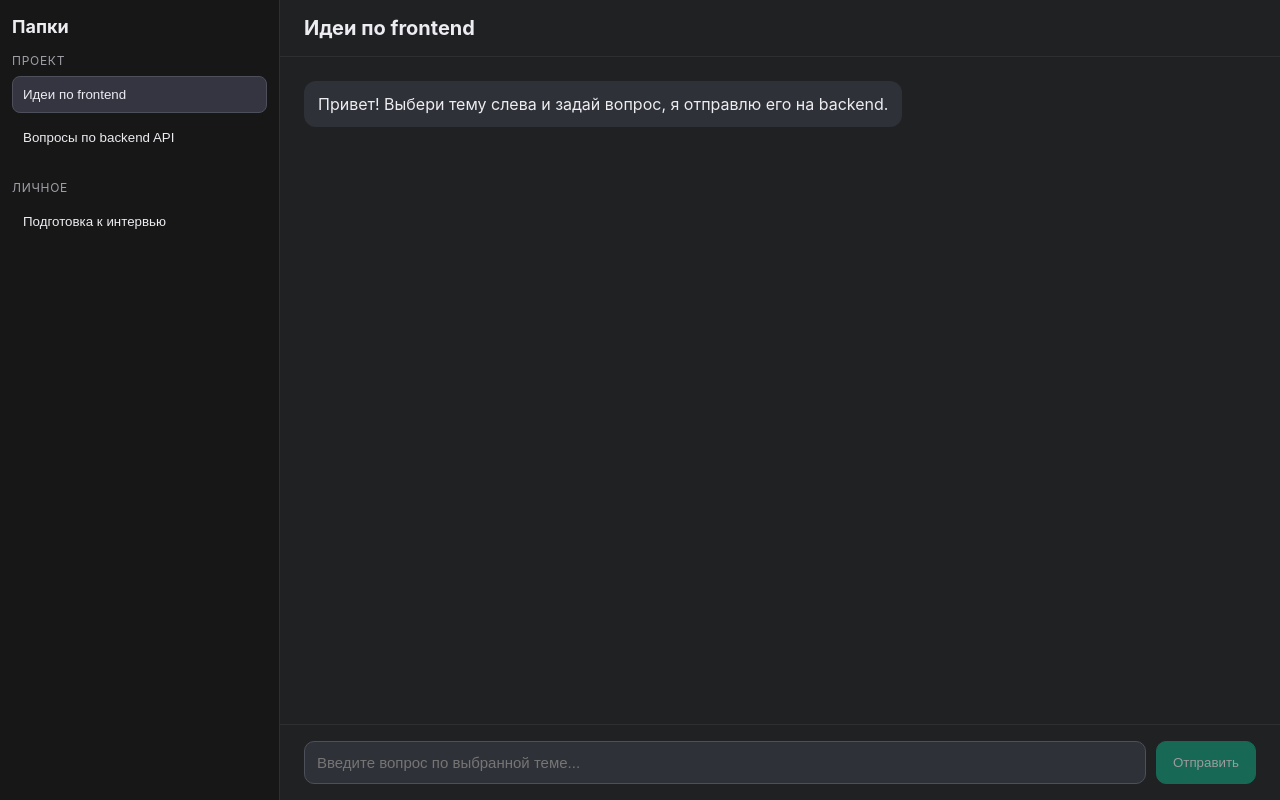
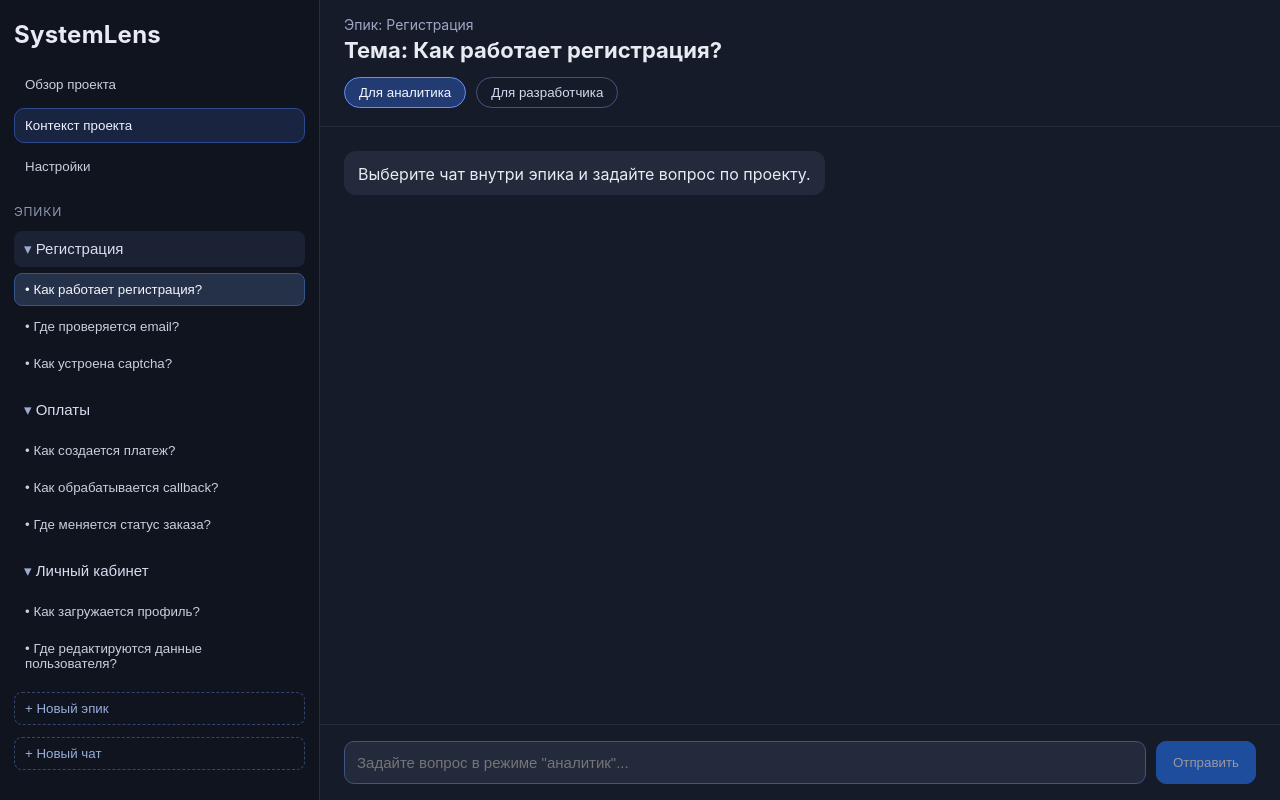
Before and after one commit to SofiyaAndreevna/grot-ai, a React (Vite) app in the folder frontend/: page / in a window 1280 px wide. Built offline with nearby package versions, Linux system fonts and the light colour scheme.

Commit message:
feat: epics, chats, context

```diff
--- a/frontend/src/App.css
+++ b/frontend/src/App.css
@@ -1,68 +1,177 @@
 .layout {
   display: grid;
-  grid-template-columns: 280px 1fr;
+  grid-template-columns: 320px 1fr;
   min-height: 100vh;
-  background: #202123;
-  color: #ececf1;
+  background: #151821;
+  color: #e8ebf2;
 }
 
 .sidebar {
-  border-right: 1px solid #2f2f33;
-  background: #171717;
-  padding: 16px 12px;
+  border-right: 1px solid #262c3b;
+  background: #10141e;
+  padding: 20px 14px;
+  display: flex;
+  flex-direction: column;
+  gap: 18px;
 }
 
-.sidebar-header h1 {
-  margin: 0 0 16px;
-  font-size: 18px;
+.workspace-brand h1 {
+  margin: 0;
+  font-size: 24px;
+  letter-spacing: 0.01em;
 }
 
-.folder-block {
-  margin-bottom: 18px;
+.project-nav {
+  display: flex;
+  flex-direction: column;
+  gap: 6px;
 }
 
-.folder-name {
+.project-link {
+  width: 100%;
+  border: 1px solid transparent;
+  border-radius: 10px;
+  background: transparent;
+  color: #c9cfdd;
+  text-align: left;
+  padding: 9px 10px;
+  cursor: pointer;
+}
+
+.project-link:hover {
+  background: #1b2232;
+}
+
+.project-link.active {
+  border-color: #2d4a91;
+  background: #182440;
+  color: #eff3ff;
+}
+
+.epics-area {
+  display: flex;
+  flex-direction: column;
+  gap: 12px;
+}
+
+.section-label {
+  margin: 2px 0 0;
   font-size: 12px;
-  color: #9f9fa8;
   text-transform: uppercase;
-  letter-spacing: 0.06em;
-  margin: 0 0 8px;
+  letter-spacing: 0.07em;
+  color: #8e99b1;
+}
+
+.epic-block {
+  display: flex;
+  flex-direction: column;
+  gap: 6px;
+}
+
+.epic-title {
+  width: 100%;
+  border: 1px solid transparent;
+  background: transparent;
+  color: #d7deef;
+  border-radius: 8px;
+  text-align: left;
+  padding: 8px 9px;
+  font-size: 15px;
+  cursor: pointer;
+}
+
+.epic-title.active,
+.epic-title:hover {
+  background: #1a2233;
+}
+
+.chevron {
+  color: #9eacd3;
+}
+
+.epic-chats {
+  display: flex;
+  flex-direction: column;
+  gap: 4px;
 }
 
 .chat-link {
   width: 100%;
   text-align: left;
   background: transparent;
-  color: #ececf1;
+  color: #c9cfdd;
   border: 1px solid transparent;
   border-radius: 8px;
-  padding: 10px;
-  margin-bottom: 6px;
+  padding: 8px 10px;
   cursor: pointer;
 }
 
 .chat-link:hover {
-  background: #2a2b32;
+  background: #202a3d;
 }
 
 .chat-link.active {
-  background: #343541;
-  border-color: #4d4f5b;
+  background: #243149;
+  border-color: #35558f;
+  color: #f3f6fd;
+}
+
+.add-action {
+  width: 100%;
+  text-align: left;
+  border: 1px dashed #32466e;
+  border-radius: 8px;
+  background: transparent;
+  color: #98add9;
+  padding: 8px 10px;
+  cursor: pointer;
+}
+
+.add-action:hover {
+  background: #17243d;
 }
 
 .chat-area {
   display: grid;
   grid-template-rows: auto 1fr auto;
+  background: #161b29;
 }
 
 .chat-header {
-  border-bottom: 1px solid #2f2f33;
-  padding: 16px 24px;
+  border-bottom: 1px solid #262c3b;
+  padding: 16px 24px 18px;
 }
 
-.chat-header h2 {
+.chat-meta {
+  margin: 0 0 4px;
+  color: #9ca8c3;
+  font-size: 14px;
+}
+
+.chat-topic {
   margin: 0;
-  font-size: 20px;
+  font-size: 22px;
+}
+
+.mode-switch {
+  margin-top: 14px;
+  display: flex;
+  gap: 10px;
+}
+
+.mode-button {
+  border: 1px solid #40557f;
+  background: transparent;
+  color: #d2dbee;
+  border-radius: 999px;
+  padding: 7px 14px;
+  cursor: pointer;
+}
+
+.mode-button.active {
+  border-color: #6290ff;
+  background: #223c73;
+  color: #f4f7ff;
 }
 
 .messages {
@@ -75,25 +184,46 @@
 
 .message {
   max-width: 80%;
-  padding: 12px 14px;
+  padding: 12px 14px 10px;
   border-radius: 12px;
   line-height: 1.4;
 }
 
+.message p {
+  margin: 0;
+}
+
 .message.user {
   align-self: flex-end;
-  background: #10a37f;
+  background: #2576ff;
   color: #ffffff;
 }
 
 .message.assistant {
   align-self: flex-start;
-  background: #2f3138;
-  color: #ececf1;
+  background: #232a3b;
+  color: #e8ebf2;
+}
+
+.message-sources {
+  margin-top: 10px;
+  border-top: 1px solid #3c4458;
+  padding-top: 8px;
+  font-size: 13px;
+  color: #b8c4de;
+}
+
+.message-sources span {
+  font-weight: 600;
+}
+
+.message-sources ul {
+  margin: 4px 0 0;
+  padding-left: 20px;
 }
 
 .chat-form {
-  border-top: 1px solid #2f2f33;
+  border-top: 1px solid #262c3b;
   padding: 16px 24px;
   display: flex;
   gap: 10px;
@@ -101,17 +231,17 @@
 
 .chat-form input {
   flex: 1;
-  background: #2f3138;
-  border: 1px solid #4d4f5b;
-  color: #ececf1;
+  background: #232a3b;
+  border: 1px solid #40557f;
+  color: #e8ebf2;
   border-radius: 10px;
   padding: 12px;
   font-size: 15px;
 }
 
 .chat-form button {
-  border: 1px solid #10a37f;
-  background: #10a37f;
+  border: 1px solid #2576ff;
+  background: #2576ff;
   color: #ffffff;
   border-radius: 10px;
   padding: 0 16px;
@@ -130,6 +260,10 @@
 
   .sidebar {
     border-right: none;
-    border-bottom: 1px solid #2f2f33;
+    border-bottom: 1px solid #262c3b;
+  }
+
+  .mode-switch {
+    flex-wrap: wrap;
   }
 }
--- a/frontend/src/App.tsx
+++ b/frontend/src/App.tsx
@@ -6,33 +6,82 @@ type ChatMessage = {
   id: string
   role: 'user' | 'assistant'
   text: string
+  sources?: string[]
 }
 
-type ChatTopic = {
+type EpicChat = {
   id: string
-  folder: string
   title: string
 }
 
-const topics: ChatTopic[] = [
-  { id: 'frontend-ideas', folder: 'Проект', title: 'Идеи по frontend' },
-  { id: 'backend-api', folder: 'Проект', title: 'Вопросы по backend API' },
-  { id: 'interview-prep', folder: 'Личное', title: 'Подготовка к интервью' },
+type Epic = {
+  id: string
+  title: string
+  chats: EpicChat[]
+}
+
+type ChatMode = 'analyst' | 'developer'
+
+const projectSections = ['Обзор проекта', 'Контекст проекта', 'Настройки']
+
+const epics: Epic[] = [
+  {
+    id: 'registration',
+    title: 'Регистрация',
+    chats: [
+      { id: 'registration-flow', title: 'Как работает регистрация?' },
+      { id: 'registration-email', title: 'Где проверяется email?' },
+      { id: 'registration-captcha', title: 'Как устроена captcha?' },
+    ],
+  },
+  {
+    id: 'payments',
+    title: 'Оплаты',
+    chats: [
+      { id: 'payments-create', title: 'Как создается платеж?' },
+      { id: 'payments-callback', title: 'Как обрабатывается callback?' },
+      { id: 'payments-status', title: 'Где меняется статус заказа?' },
+    ],
+  },
+  {
+    id: 'profile',
+    title: 'Личный кабинет',
+    chats: [
+      { id: 'profile-load', title: 'Как загружается профиль?' },
+      { id: 'profile-edit', title: 'Где редактируются данные пользователя?' },
+    ],
+  },
 ]
 
-function App() {
-  const [activeTopicId, setActiveTopicId] = useState(topics[0].id)
-  const [input, setInput] = useState('')
-  const [messages, setMessages] = useState<ChatMessage[]>([
-    {
+const defaultAssistantMessage: ChatMessage = {
   id: crypto.randomUUID(),
   role: 'assistant',
-      text: 'Привет! Выбери тему слева и задай вопрос, я отправлю его на backend.',
-    },
-  ])
+  text: 'Выберите чат внутри эпика и задайте вопрос по проекту.',
+}
+
+const allChatIds = epics.flatMap((epic) => epic.chats.map((chat) => chat.id))
+
+const buildInitialMessagesByChat = () =>
+  Object.fromEntries(allChatIds.map((chatId) => [chatId, [defaultAssistantMessage]]))
+
+function App() {
+  const [activeProjectSection, setActiveProjectSection] = useState(projectSections[1])
+  const [activeEpicId, setActiveEpicId] = useState(epics[0].id)
+  const [activeChatId, setActiveChatId] = useState(epics[0].chats[0].id)
+  const [chatMode, setChatMode] = useState<ChatMode>('analyst')
+  const [input, setInput] = useState('')
+  const [messagesByChat, setMessagesByChat] =
+    useState<Record<string, ChatMessage[]>>(buildInitialMessagesByChat)
   const [isLoading, setIsLoading] = useState(false)
 
-  const activeTopic = topics.find((topic) => topic.id === activeTopicId) ?? topics[0]
+  const activeEpic = epics.find((epic) => epic.id === activeEpicId) ?? epics[0]
+  const activeChat = activeEpic.chats.find((chat) => chat.id === activeChatId) ?? activeEpic.chats[0]
+  const activeChatMessages = messagesByChat[activeChat.id] ?? [defaultAssistantMessage]
+
+  const selectEpicAndChat = (epic: Epic, chat?: EpicChat) => {
+    setActiveEpicId(epic.id)
+    setActiveChatId((chat ?? epic.chats[0]).id)
+  }
 
   const handleSubmit = async (event: FormEvent<HTMLFormElement>) => {
     event.preventDefault()
@@ -48,7 +97,10 @@ function App() {
       text: trimmedInput,
     }
 
-    setMessages((prev) => [...prev, userMessage])
+    setMessagesByChat((prev) => ({
+      ...prev,
+      [activeChat.id]: [...(prev[activeChat.id] ?? []), userMessage],
+    }))
     setInput('')
     setIsLoading(true)
 
@@ -60,7 +112,9 @@ function App() {
         },
         body: JSON.stringify({
           message: trimmedInput,
-          topic: activeTopic.title,
+          topic: activeChat.title,
+          epic: activeEpic.title,
+          mode: chatMode,
         }),
       })
 
@@ -68,23 +122,30 @@ function App() {
         throw new Error('Failed to get response from server')
       }
 
-      const data = (await response.json()) as { reply?: string }
+      const data = (await response.json()) as { reply?: string; sources?: string[] }
       const assistantMessage: ChatMessage = {
         id: crypto.randomUUID(),
         role: 'assistant',
         text: data.reply ?? 'Сервер вернул пустой ответ',
+        sources: data.sources,
       }
 
-      setMessages((prev) => [...prev, assistantMessage])
+      setMessagesByChat((prev) => ({
+        ...prev,
+        [activeChat.id]: [...(prev[activeChat.id] ?? []), assistantMessage],
+      }))
     } catch (error) {
-      setMessages((prev) => [
+      setMessagesByChat((prev) => ({
         ...prev,
+        [activeChat.id]: [
+          ...(prev[activeChat.id] ?? []),
           {
             id: crypto.randomUUID(),
             role: 'assistant',
             text: 'Не удалось связаться с backend. Проверь, запущен ли сервер.',
           },
-      ])
+        ],
+      }))
     } finally {
       setIsLoading(false)
     }
@@ -93,50 +154,95 @@ function App() {
   return (
     <main className="layout">
       <aside className="sidebar">
-        <div className="sidebar-header">
-          <h1>Папки</h1>
+        <div className="workspace-brand">
+          <h1>SystemLens</h1>
         </div>
-        <div className="folder-block">
-          <p className="folder-name">Проект</p>
-          {topics
-            .filter((topic) => topic.folder === 'Проект')
-            .map((topic) => (
+
+        <div className="project-nav">
+          {projectSections.map((section) => (
             <button
-                key={topic.id}
+              key={section}
               type="button"
-                onClick={() => setActiveTopicId(topic.id)}
-                className={`chat-link ${activeTopicId === topic.id ? 'active' : ''}`}
+              onClick={() => setActiveProjectSection(section)}
+              className={`project-link ${activeProjectSection === section ? 'active' : ''}`}
             >
-                {topic.title}
+              {section}
             </button>
           ))}
         </div>
-        <div className="folder-block">
-          <p className="folder-name">Личное</p>
-          {topics
-            .filter((topic) => topic.folder === 'Личное')
-            .map((topic) => (
+
+        <div className="epics-area">
+          <p className="section-label">Эпики</p>
+          {epics.map((epic) => (
+            <div key={epic.id} className="epic-block">
               <button
-                key={topic.id}
                 type="button"
-                onClick={() => setActiveTopicId(topic.id)}
-                className={`chat-link ${activeTopicId === topic.id ? 'active' : ''}`}
+                onClick={() => selectEpicAndChat(epic)}
+                className={`epic-title ${activeEpicId === epic.id ? 'active' : ''}`}
               >
-                {topic.title}
+                <span className="chevron">▾</span> {epic.title}
+              </button>
+
+              <div className="epic-chats">
+                {epic.chats.map((chat) => (
+                  <button
+                    key={chat.id}
+                    type="button"
+                    onClick={() => selectEpicAndChat(epic, chat)}
+                    className={`chat-link ${activeChatId === chat.id ? 'active' : ''}`}
+                  >
+                    • {chat.title}
                   </button>
                 ))}
+              </div>
+            </div>
+          ))}
+
+          <button type="button" className="add-action">
+            + Новый эпик
+          </button>
+          <button type="button" className="add-action">
+            + Новый чат
+          </button>
         </div>
       </aside>
 
       <section className="chat-area">
         <header className="chat-header">
-          <h2>{activeTopic.title}</h2>
+          <p className="chat-meta">Эпик: {activeEpic.title}</p>
+          <h2 className="chat-topic">Тема: {activeChat.title}</h2>
+          <div className="mode-switch">
+            <button
+              type="button"
+              className={`mode-button ${chatMode === 'analyst' ? 'active' : ''}`}
+              onClick={() => setChatMode('analyst')}
+            >
+              Для аналитика
+            </button>
+            <button
+              type="button"
+              className={`mode-button ${chatMode === 'developer' ? 'active' : ''}`}
+              onClick={() => setChatMode('developer')}
+            >
+              Для разработчика
+            </button>
+          </div>
         </header>
 
         <div className="messages">
-          {messages.map((message) => (
+          {activeChatMessages.map((message) => (
             <div key={message.id} className={`message ${message.role}`}>
-              {message.text}
+              <p>{message.text}</p>
+              {message.role === 'assistant' && message.sources && message.sources.length > 0 && (
+                <div className="message-sources">
+                  <span>Источники:</span>
+                  <ul>
+                    {message.sources.map((source) => (
+                      <li key={source}>{source}</li>
+                    ))}
+                  </ul>
+                </div>
+              )}
             </div>
           ))}
           {isLoading && <div className="message assistant">Печатает...</div>}
@@ -146,7 +252,7 @@ function App() {
           <input
             value={input}
             onChange={(event) => setInput(event.target.value)}
-            placeholder="Введите вопрос по выбранной теме..."
+            placeholder={`Задайте вопрос в режиме "${chatMode === 'analyst' ? 'аналитик' : 'разработчик'}"...`}
             disabled={isLoading}
           />
           <button type="submit" disabled={isLoading || !input.trim()}>
```
Lines whose indentation alone changed are shown as unchanged.
